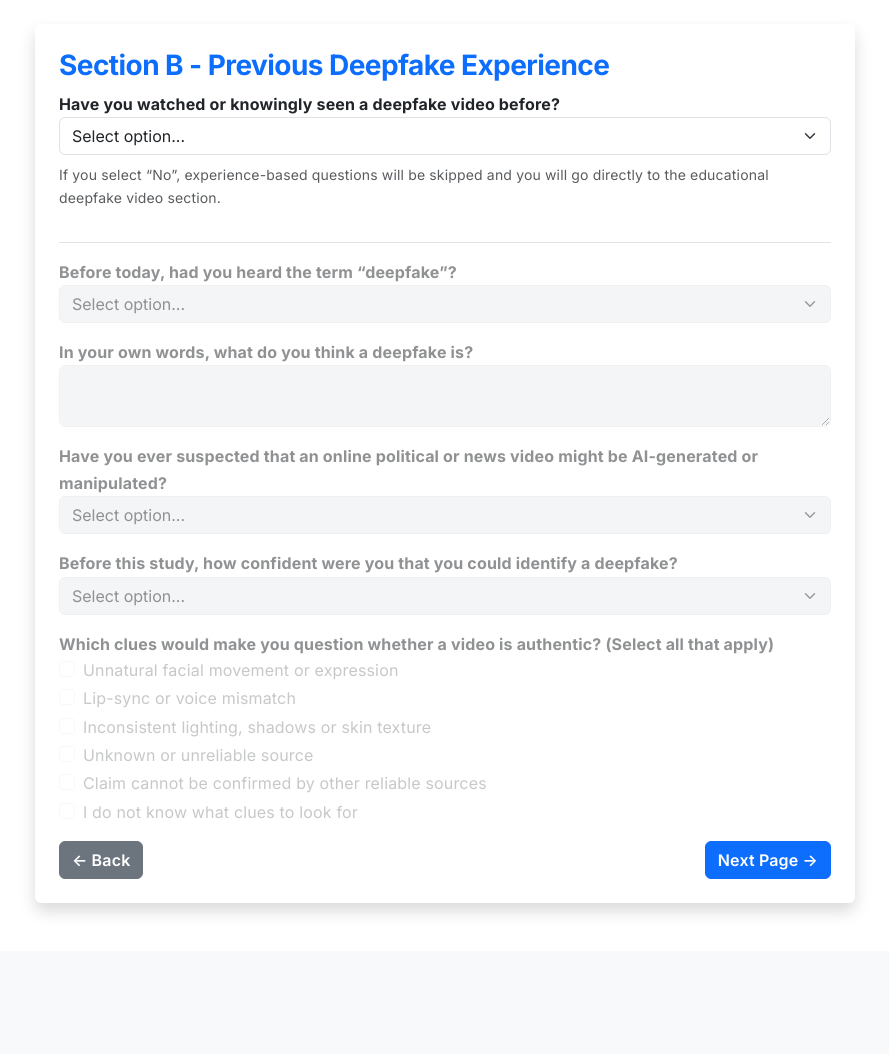
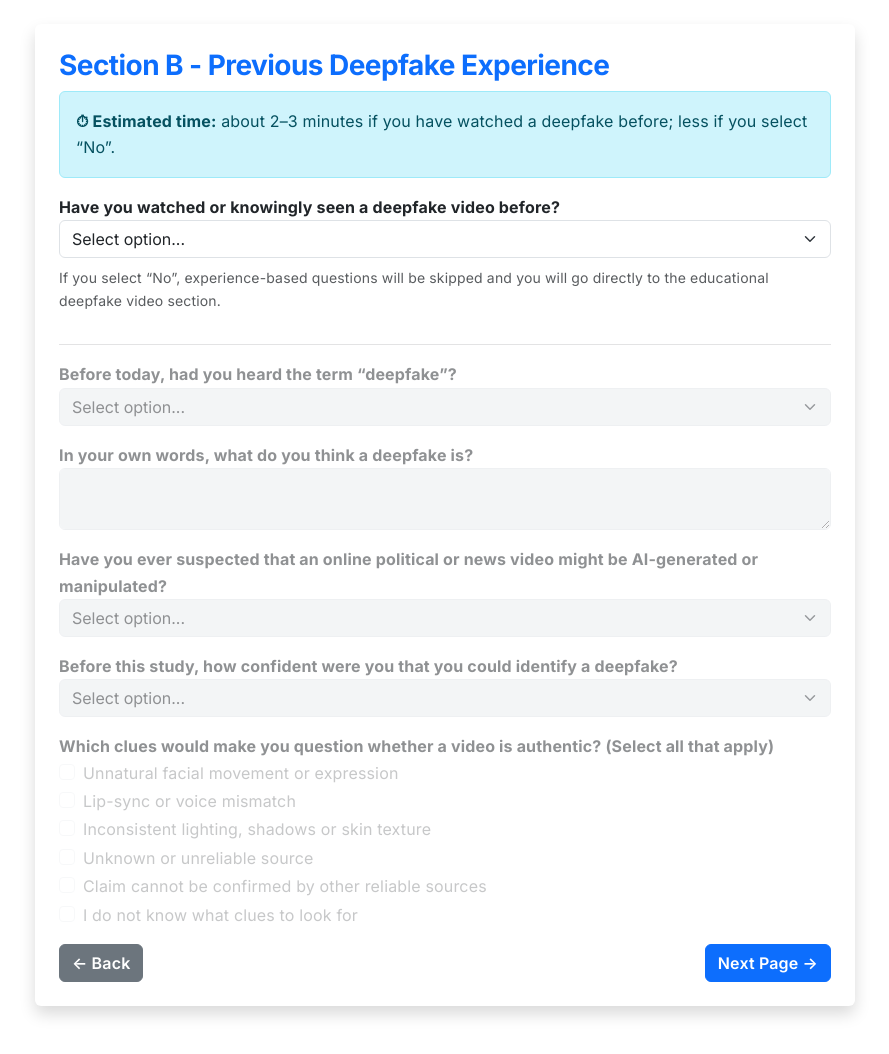
Before and after one commit to LEvan1310/deepfake-survey-app, a Flask app: page /survey/page2 in a window 1280 px wide. Shown: the part 52-1106 px from the top of the page, without its empty margins (195-1084 px from the left). Before the commit the page ends 964 px from the top, so only its background shows below. Run offline with Flask 3, Linux system fonts and the light colour scheme; some libraries are stand-ins or nearby versions.

Commit message:
Update survey_page2.html

```diff
--- a/templates/survey_page2.html
+++ b/templates/survey_page2.html
@@ -1,5 +1,9 @@
 {% extends "base.html" %}{% block content %}
 <div class="card shadow border-0 p-4 survey-card"><h3 class="text-primary fw-bold" data-translate="sec_b_title">Section B - Previous Deepfake Experience</h3>
+<div class="alert alert-info mb-3">
+  <div data-lang-block="en"><strong>⏱ Estimated time:</strong> about 2–3 minutes if you have watched a deepfake before; less if you select “No”.</div>
+  <div data-lang-block="my" style="display:none"><strong>⏱ ခန့်မှန်းဖြေဆိုချိန်:</strong> Deepfake ကို ယခင်က ကြည့်ဖူးပါက ၂–၃ မိနစ်ခန့်၊ “No” ရွေးပါက ထိုထက် ပိုတိုနိုင်ပါသည်။</div>
+</div>
 <form method="POST" id="awarenessForm">
 <div class="mb-2"><label class="fw-bold" data-translate="q_watched_before">Have you watched or knowingly seen a deepfake video before?</label><select class="form-select" name="watched_deepfake_before" id="watchedBefore" required><option value="" disabled selected data-translate="select_option">Select option...</option><option value="Yes" data-translate="opt_yes">Yes</option><option value="No" data-translate="opt_no">No</option></select></div>
 <p class="small text-muted" data-translate="gate_help">If you select “No”, experience-based questions will be skipped and you will go directly to the educational deepfake video section.</p>
```
